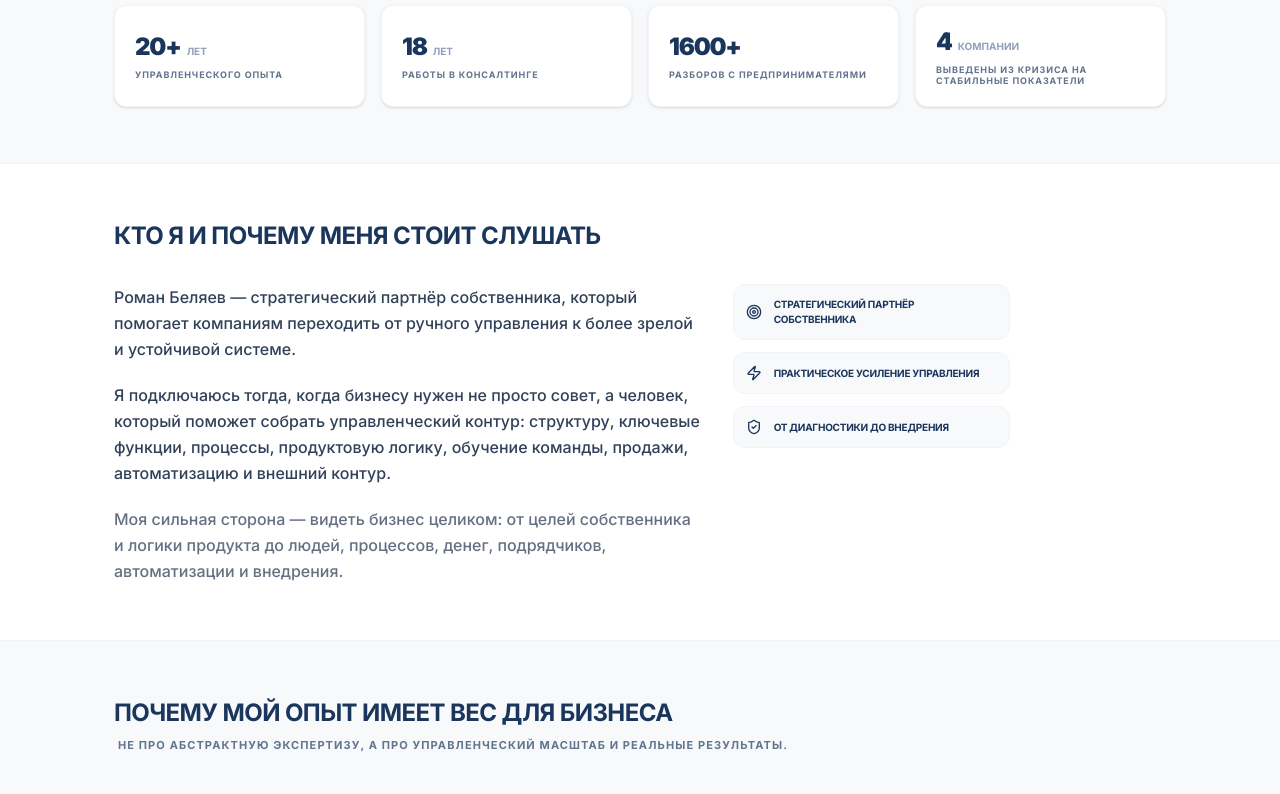
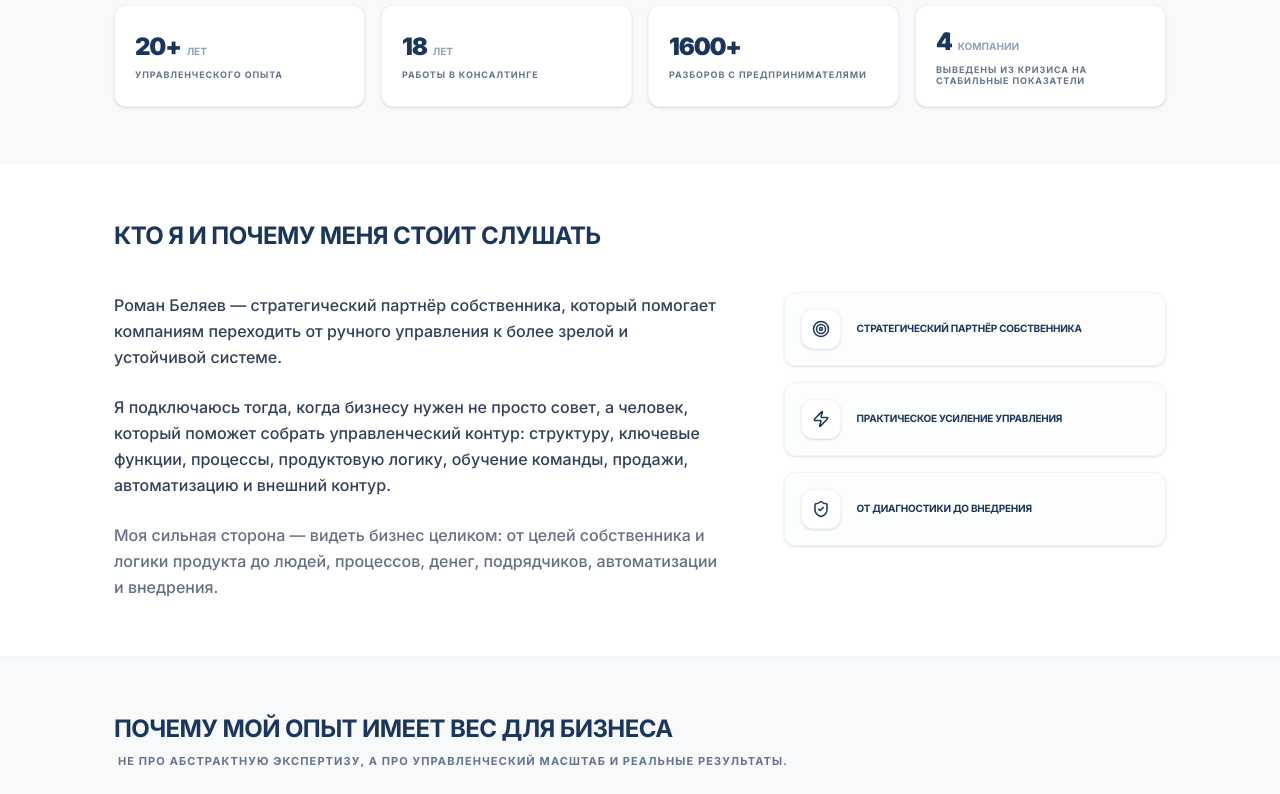
Before and after one commit to pobedaavr-sys/BRVPartner, a React (Vite) app: page / in a window 1280 px wide. Shown: the part 581-1375 px from the top of the page. Built offline with nearby package versions, Linux system fonts and the light colour scheme.

Commit message:
feat: Add "Who Am I" section
Introduces a new section detailing Roman Belyaev's role as a strategic partner and his expertise in transforming business management. This section aims to clarify his value proposition to potential clients.

```diff
--- a/src/App.tsx
+++ b/src/App.tsx
@@ -203,11 +203,12 @@ export default function App() {
       </Section>
 
       {/* New Block: Who Am I */}
-      <Section id="who-am-i" className="bg-white border-y border-slate-100 pb-12">
-        <div className="max-w-4xl">
-          <h2 className="text-xl md:text-2xl font-bold text-brand-blue uppercase tracking-tight mb-8">Кто я и почему меня стоит слушать</h2>
-          <div className="grid md:grid-cols-12 gap-8 items-start">
-            <div className="md:col-span-8 space-y-5 text-sm md:text-base leading-relaxed text-slate-700 font-medium">
+      <Section id="who-am-i" className="bg-white border-y border-slate-100 py-12 md:py-16">
+        <div className="mb-10">
+          <h2 className="text-xl md:text-2xl font-bold text-brand-blue uppercase tracking-tight">Кто я и почему меня стоит слушать</h2>
+        </div>
+        <div className="grid lg:grid-cols-10 gap-x-12 lg:gap-x-16 gap-y-10 items-start">
+          <div className="lg:col-span-6 space-y-6 text-sm md:text-base leading-relaxed text-slate-700 font-medium">
             <p>
               Роман Беляев — стратегический партнёр собственника, который помогает компаниям переходить от ручного управления к более зрелой и устойчивой системе.
             </p>
@@ -218,18 +219,19 @@ export default function App() {
               Моя сильная сторона — видеть бизнес целиком: от целей собственника и логики продукта до людей, процессов, денег, подрядчиков, автоматизации и внедрения.
             </p>
           </div>
-            <div className="md:col-span-4 flex flex-col gap-3">
+          <div className="lg:col-span-4 flex flex-col gap-4">
             {[
               { icon: Target, text: "стратегический партнёр собственника" },
               { icon: Zap, text: "практическое усиление управления" },
               { icon: ShieldCheck, text: "от диагностики до внедрения" }
             ].map((item, i) => (
-                <div key={i} className="flex items-center gap-3 bg-brand-gray p-3 rounded-xl border border-slate-100">
-                  <item.icon size={16} className="text-brand-blue shrink-0" />
-                  <span className="text-[10px] font-bold uppercase tracking-tight text-brand-blue">{item.text}</span>
+              <div key={i} className="flex items-center gap-4 bg-brand-gray/40 p-4 rounded-xl border border-slate-100 hover:border-slate-200 transition-all shadow-sm">
+                <div className="w-10 h-10 rounded-xl bg-white flex items-center justify-center shrink-0 shadow-sm border border-slate-100">
+                  <item.icon size={18} className="text-brand-blue" />
+                </div>
+                <span className="text-[10px] font-bold uppercase tracking-tight text-brand-blue leading-snug">{item.text}</span>
               </div>
             ))}
-            </div>
           </div>
         </div>
       </Section>
```
Lines whose indentation alone changed are shown as unchanged.
